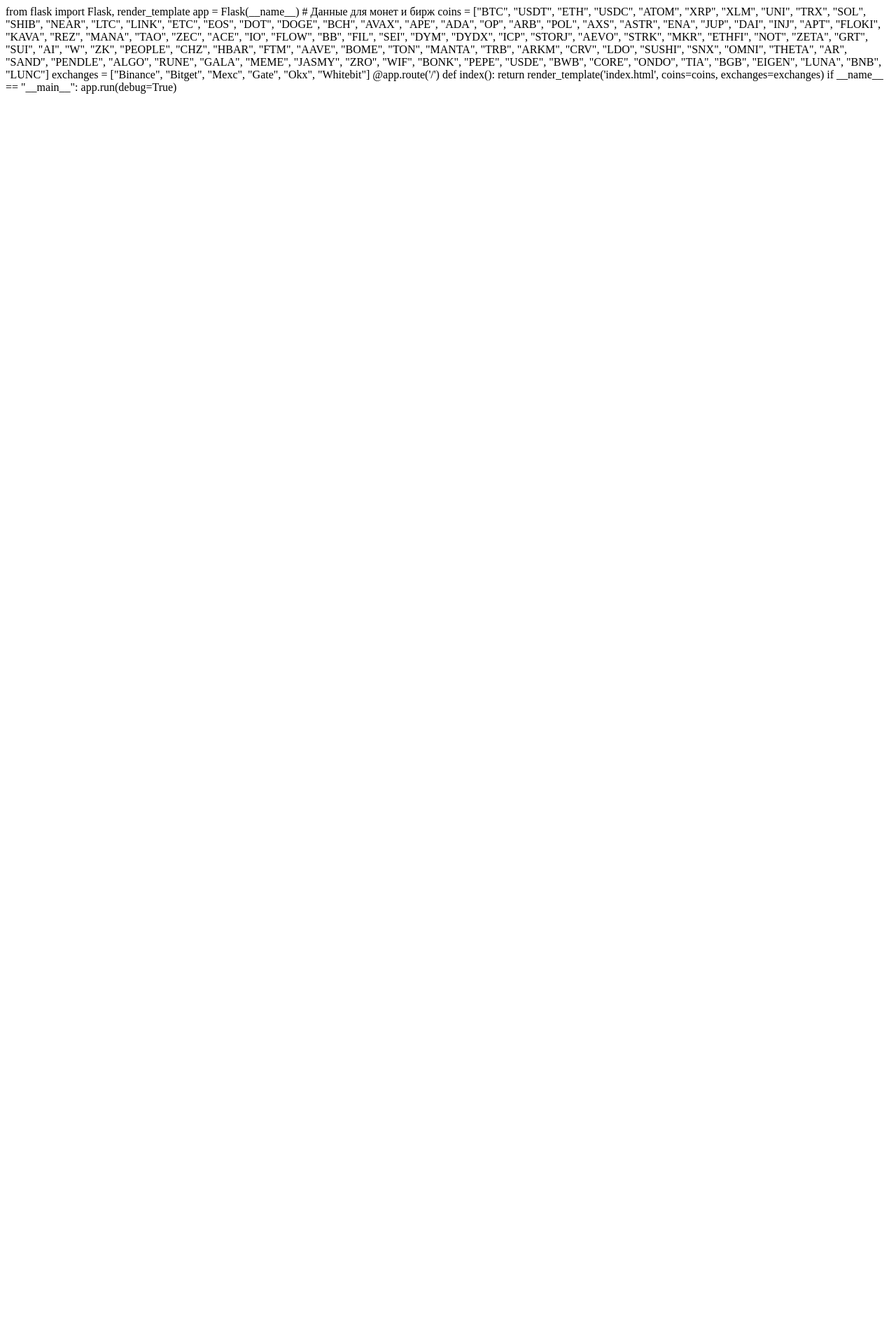
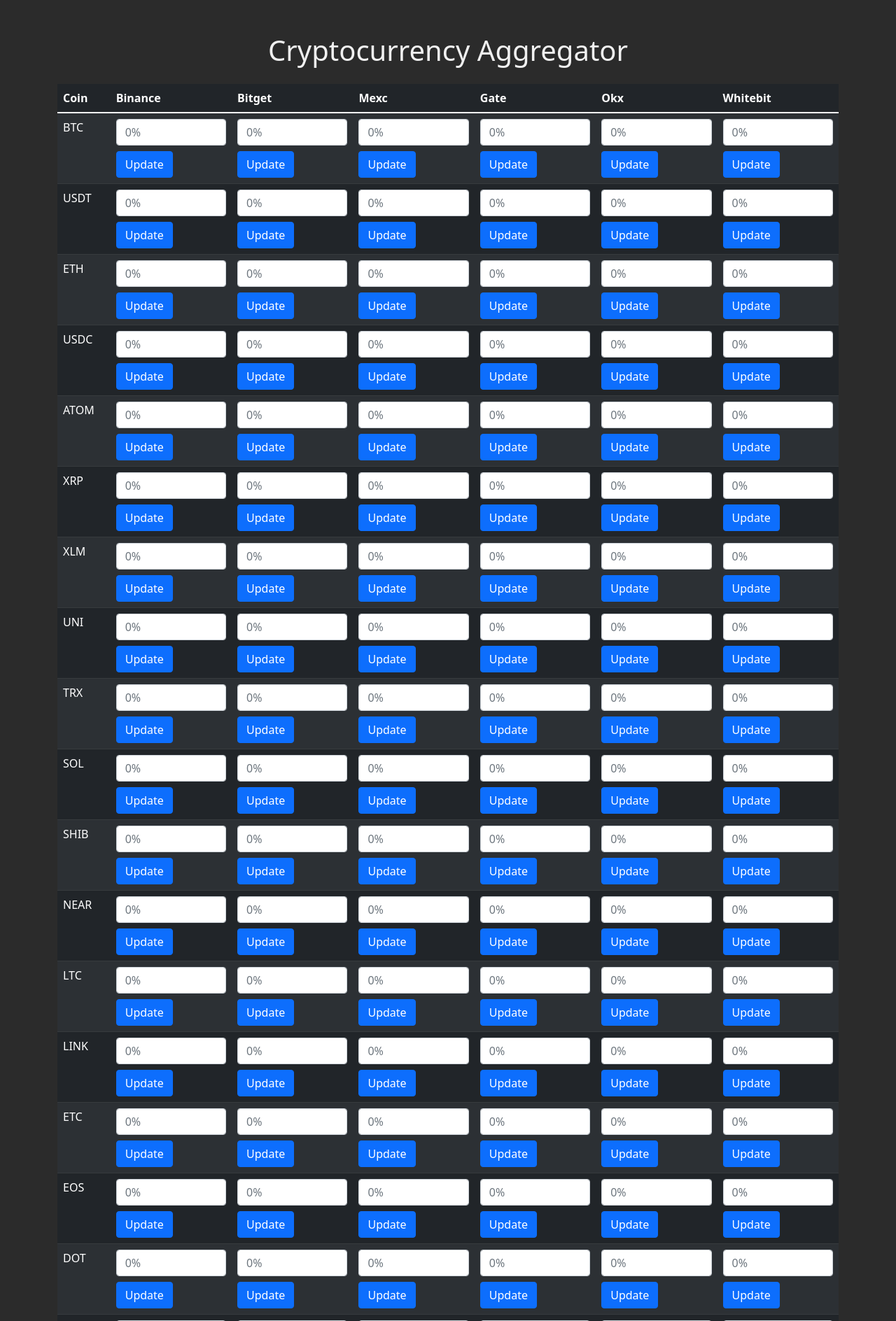
Before and after one commit to sich514/flet, a Flask app: page / in a window 1280 px wide. Shown: the top 1888 px of the page at 70% size. Before the commit the page ends 134 px from the top, so only its background shows below. Run offline with Flask 3, Linux system fonts and the light colour scheme.

Commit message:
Update index.html

```diff
--- a/static/templates/index.html
+++ b/static/templates/index.html
@@ -1,25 +1,45 @@
-from flask import Flask, render_template
-
-app = Flask(__name__)
-
-# Данные для монет и бирж
-coins = ["BTC", "USDT", "ETH", "USDC", "ATOM", "XRP", "XLM", "UNI", "TRX", "SOL",
-         "SHIB", "NEAR", "LTC", "LINK", "ETC", "EOS", "DOT", "DOGE", "BCH",
-         "AVAX", "APE", "ADA", "OP", "ARB", "POL", "AXS", "ASTR", "ENA",
-         "JUP", "DAI", "INJ", "APT", "FLOKI", "KAVA", "REZ", "MANA", "TAO",
-         "ZEC", "ACE", "IO", "FLOW", "BB", "FIL", "SEI", "DYM", "DYDX",
-         "ICP", "STORJ", "AEVO", "STRK", "MKR", "ETHFI", "NOT", "ZETA", "GRT",
-         "SUI", "AI", "W", "ZK", "PEOPLE", "CHZ", "HBAR", "FTM", "AAVE", "BOME",
-         "TON", "MANTA", "TRB", "ARKM", "CRV", "LDO", "SUSHI", "SNX", "OMNI",
-         "THETA", "AR", "SAND", "PENDLE", "ALGO", "RUNE", "GALA", "MEME",
-         "JASMY", "ZRO", "WIF", "BONK", "PEPE", "USDE", "BWB", "CORE", "ONDO",
-         "TIA", "BGB", "EIGEN", "LUNA", "BNB", "LUNC"]
-
-exchanges = ["Binance", "Bitget", "Mexc", "Gate", "Okx", "Whitebit"]
-
-@app.route('/')
-def index():
-    return render_template('index.html', coins=coins, exchanges=exchanges)
-
-if __name__ == "__main__":
-    app.run(debug=True)
+<!DOCTYPE html>
+<html lang="en">
+<head>
+    <meta charset="UTF-8">
+    <meta name="viewport" content="width=device-width, initial-scale=1.0">
+    <title>Cryptocurrency Aggregator</title>
+    <link href="https://cdn.jsdelivr.net/npm/bootstrap@5.1.3/dist/css/bootstrap.min.css" rel="stylesheet">
+    <link rel="stylesheet" href="{{ url_for('static', filename='css/styles.css') }}">
+</head>
+<body>
+    <div class="container mt-5">
+        <h1 class="text-center mb-4">Cryptocurrency Aggregator</h1>
+        <div class="table-responsive">
+            <table class="table table-dark table-striped">
+                <thead>
+                    <tr>
+                        <th>Coin</th>
+                        {% for exchange in exchanges %}
+                        <th>{{ exchange }}</th>
+                        {% endfor %}
+                    </tr>
+                </thead>
+                <tbody>
+                    {% for coin in coins %}
+                    <tr>
+                        <td>{{ coin }}</td>
+                        {% for exchange in exchanges %}
+                        <td class="staking-rate">
+                            <form method="POST">
+                                <input type="hidden" name="coin" value="{{ coin }}">
+                                <input type="hidden" name="exchange" value="{{ exchange }}">
+                                <input type="number" step="0.01" class="form-control" name="rate" value="{{ staking_rates[coin][exchange] }}" placeholder="0%">
+                                <button type="submit" class="btn btn-primary mt-2">Update</button>
+                            </form>
+                        </td>
+                        {% endfor %}
+                    </tr>
+                    {% endfor %}
+                </tbody>
+            </table>
+        </div>
+    </div>
+    <script src="https://cdn.jsdelivr.net/npm/bootstrap@5.1.3/dist/js/bootstrap.bundle.min.js"></script>
+</body>
+</html>
```
